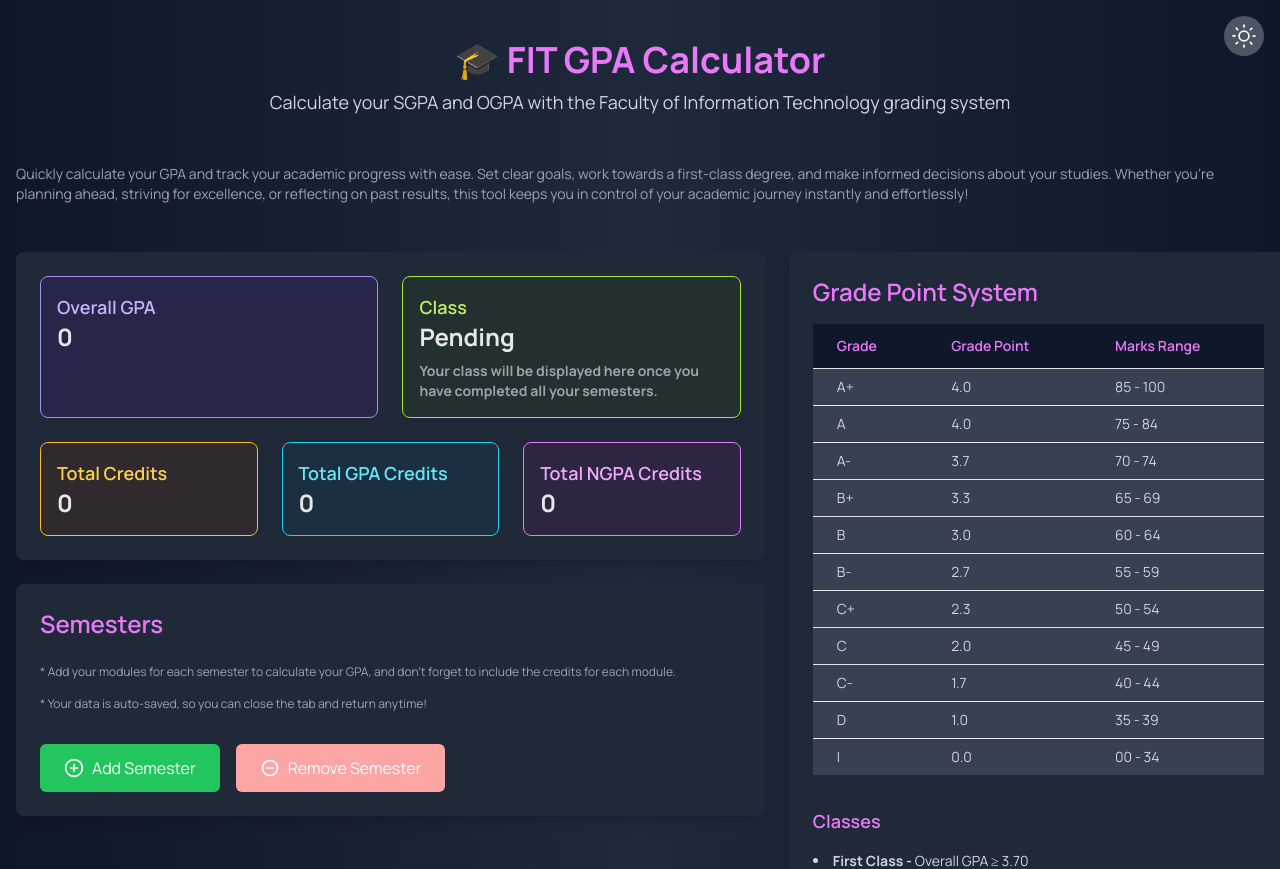
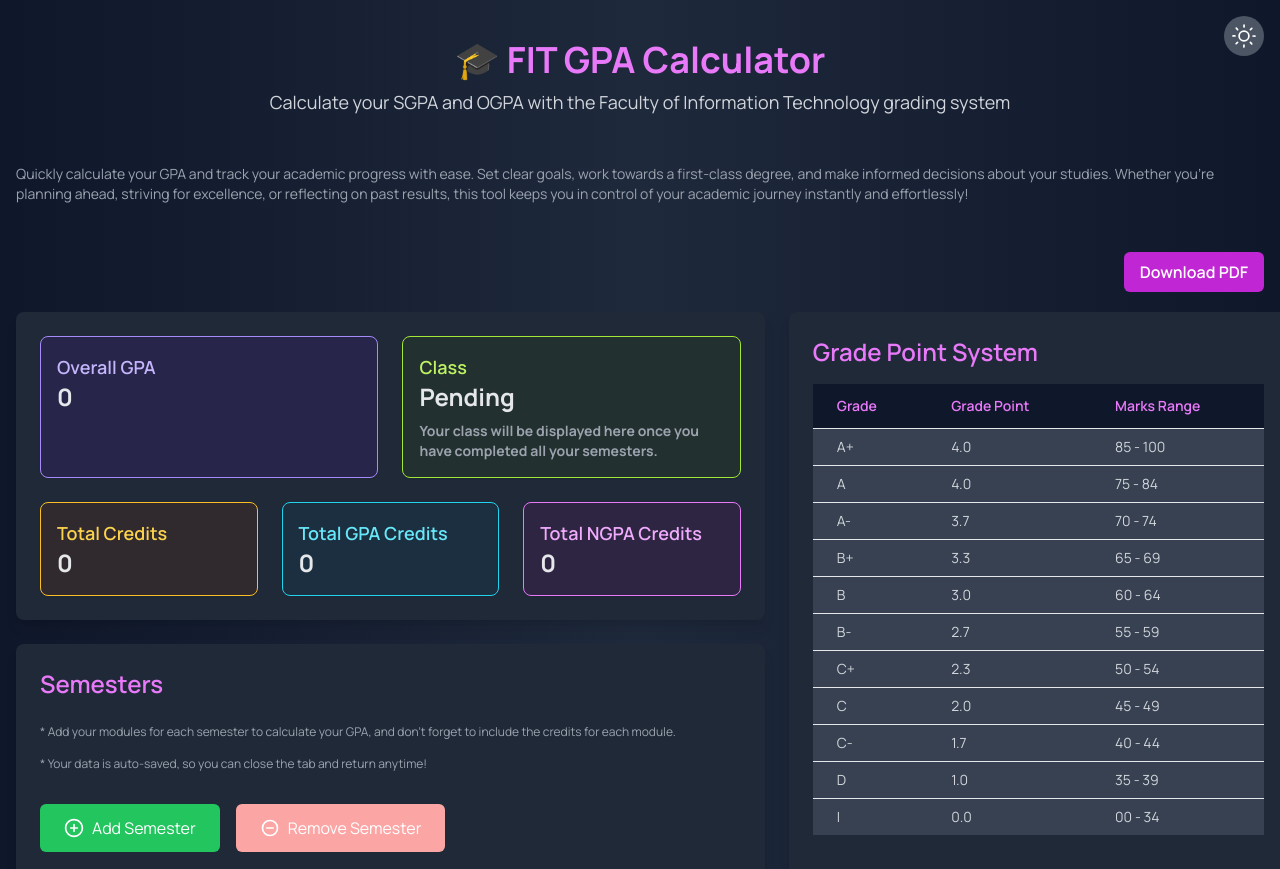
Before and after one commit to IshanHansaka/fit-gpa-calculator, a Next.js app: page / in a window 1280 px wide. Shown: the top 869 px of the page. Built offline with nearby package versions, Linux system fonts and the light colour scheme.

Commit message:
feat: implement PDF download functionality with university logos

```diff
--- /dev/null
+++ b/app/component/DownloadPDF.tsx
@@ -0,0 +1,101 @@
+import React, { useState } from 'react';
+import html2pdf from 'html2pdf.js';
+import { universityLogos } from '../constraint';
+import Image from 'next/image';
+
+const DownloadPDF = ({ totalCredits, result, summary, tableHtml }: { totalCredits: number, result: string, summary: string, tableHtml: string }) => {
+	const [showPopup, setShowPopup] = useState(false);
+	const [degree, setDegree] = useState('');
+	const [university, setUniversity] = useState<'University of Moratuwa' | 'University of Colombo' | 'University of Peradeniya'>('University of Moratuwa');
+
+	const handleDownload = () => {
+		setShowPopup(true);
+	};
+
+	const handleConfirm = () => {
+		setShowPopup(false);
+		const element = document.createElement('div');
+		element.style.position = 'relative';
+		element.style.padding = '32px';
+		element.style.fontFamily = 'Arial, sans-serif';
+		element.style.background = '#fff';
+		element.innerHTML = `
+			<div style='position:absolute;top:50%;left:50%;transform:translate(-50%,-50%);font-size:4rem;color:#a21caf22;pointer-events:none;z-index:0;font-weight:bold;white-space:nowrap;'>FIT GPA Calculator</div>
+			<div style='position:relative;z-index:1;'>
+				<div style='display:flex;align-items:center;gap:16px;margin-bottom:24px;'>
+					<img src='${universityLogos[university] || ''}' alt='logo' style='height:64px;'/>
+					<div>
+						<div style='font-size:2rem;font-weight:bold;color:#a21caf;'>${degree}</div>
+						<div style='font-size:1.2rem;color:#333;'>${university}</div>
+					</div>
+				</div>
+				<hr style='margin:16px 0;border-color:#a21caf;'>
+				<div style='margin-bottom:16px;'>${summary || ''}</div>
+						<div style='margin-bottom:24px;'>
+							${tableHtml || ''}
+						</div>
+				<div style='margin-top:24px;font-size:1.1rem;color:#a21caf;font-weight:bold;'>Total Credits: ${totalCredits}</div>
+				<div style='margin-top:8px;font-size:1.1rem;color:#a21caf;font-weight:bold;'>Result: ${result}</div>
+				<footer style='margin-top:32px;text-align:center;opacity:0.5;font-size:1rem;'>FIT GPA Calculator &copy; ${new Date().getFullYear()}</footer>
+			</div>
+		`;
+		html2pdf().set({ margin: 0, filename: 'gpa-summary.pdf', html2canvas: { scale: 2 } }).from(element).save();
+	};
+
+		return (
+			<>
+				<button
+					onClick={handleDownload}
+					className="px-4 py-2 bg-fuchsia-600 text-white rounded-md hover:bg-fuchsia-700 font-semibold"
+				>
+					Download PDF
+				</button>
+				{showPopup && (
+					<div className="fixed inset-0 bg-black bg-opacity-40 flex items-center justify-center z-50">
+						<div className="bg-white dark:bg-gray-900 p-8 rounded-lg shadow-lg w-full max-w-md">
+							<h2 className="text-xl font-bold mb-4 text-fuchsia-700">Download PDF</h2>
+							<div className="mb-4">
+								<label className="block mb-1 font-semibold">Degree</label>
+								<input
+									type="text"
+									value={degree}
+									onChange={e => setDegree(e.target.value)}
+									className="w-full px-3 py-2 border rounded-md focus:outline-none focus:ring focus:border-fuchsia-500"
+									placeholder="e.g. BSc in IT"
+								/>
+							</div>
+							<div className="mb-4">
+								<label className="block mb-1 font-semibold">University</label>
+								<select
+									value={university}
+									onChange={e => setUniversity(e.target.value as 'University of Moratuwa' | 'University of Colombo' | 'University of Peradeniya')}
+									className="w-full px-3 py-2 border rounded-md focus:outline-none focus:ring focus:border-fuchsia-500"
+								>
+									{Object.keys(universityLogos).map(u => (
+										<option key={u} value={u}>{u}</option>
+									))}
+								</select>
+							</div>
+							<div className="flex gap-4 mt-6">
+								<button
+									onClick={handleConfirm}
+									className="px-4 py-2 bg-fuchsia-600 text-white rounded-md hover:bg-fuchsia-700 font-semibold"
+									disabled={!degree}
+								>
+									Confirm & Download
+								</button>
+								<button
+									onClick={() => setShowPopup(false)}
+									className="px-4 py-2 bg-gray-300 text-gray-800 rounded-md hover:bg-gray-400 font-semibold"
+								>
+									Cancel
+								</button>
+							</div>
+						</div>
+					</div>
+				)}
+			</>
+	);
+};
+
+export default DownloadPDF;
--- /dev/null
+++ b/app/constraint.js
@@ -0,0 +1,7 @@
+// University logo mapping
+export const universityLogos = {
+  'University of Moratuwa': '/UOM.png',
+  'University of Colombo': '/public/Colombo.png',
+  'University of Peradeniya': '/public/Peradeniya.png',
+  // Add more universities and their logo paths here
+};
--- a/app/page.tsx
+++ b/app/page.tsx
@@ -1,11 +1,13 @@
 'use client';
 
-import { useState, useEffect } from 'react';
+import { useState, useEffect, useRef } from 'react';
+import html2pdf from 'html2pdf.js';
 import Hero from './component/Hero';
 import Class from './component/Class';
 import Semester from './component/Semester';
 import Table from './component/Table';
 import Head from 'next/head';
+import DownloadPDF from './component/DownloadPDF';
 
 type Module = {
   name: string;
@@ -36,6 +38,7 @@ const gradeToPoint: Record<string, number> = {
 };
 
 export default function Home() {
+  const pageRef = useRef<HTMLDivElement>(null);
   const [semesters, setSemesters] = useState<SemesterType[]>([]);
 
   useEffect(() => {
@@ -91,6 +94,11 @@ export default function Home() {
       ? parseFloat((totalGradePoints / totalGPACredits).toFixed(2))
       : 0.0;
 
+
+  // ...existing code...
+  // Add the button to trigger PDF download
+  // ...existing code...
+  // Place above the main grid
   return (
     <>
       <Head>
@@ -107,6 +115,62 @@ export default function Home() {
         <link rel="canonical" href="https://fit-gpa-calculator.vercel.app/" />
       </Head>
       <Hero />
+      <div style={{ marginBottom: '20px', textAlign: 'right' }}>
+        {/* Use DownloadPDF component for popup and professional PDF export */}
+        <DownloadPDF
+          totalCredits={totalGPACredits}
+          result={`Overall CGPA: ${overallGPA}`}
+          summary={`GPA Credits: ${totalGPACredits}, NGPA Credits: ${totalNGPACredits}`}
+          tableHtml={(() => {
+            let html = '';
+            semesters.forEach((semester) => {
+              html += `<div style="margin-bottom:24px;">
+                <div style="font-weight:bold;color:#4B2991;font-size:1.1rem;margin-bottom:8px;">
+                  Level ${semester.level} - Semester ${semester.semester}
+                </div>`;
+              if (semester.modules.length === 0) {
+                html += `<div style="font-style:italic;color:#888;margin-bottom:8px;">No modules added.</div>`;
+              } else {
+                html += `<table style="width:100%;border-collapse:collapse;margin-bottom:8px;font-size:14px;">
+                  <thead>
+                    <tr>
+                      <th style="border:1px solid #bbb;padding:8px;background:#e3e3e3;font-weight:bold;">Module Name</th>
+                      <th style="border:1px solid #bbb;padding:8px;background:#e3e3e3;font-weight:bold;">Credits</th>
+                      <th style="border:1px solid #bbb;padding:8px;background:#e3e3e3;font-weight:bold;">Grade</th>
+                      <th style="border:1px solid #bbb;padding:8px;background:#e3e3e3;font-weight:bold;">GPA/NGPA</th>
+                    </tr>
+                  </thead>
+                  <tbody>`;
+                semester.modules.forEach((module) => {
+                  html += `<tr>
+                    <td style="border:1px solid #ddd;padding:7px;background:#fff;">${module.name}</td>
+                    <td style="border:1px solid #ddd;padding:7px;background:#fff;">${module.credits}</td>
+                    <td style="border:1px solid #ddd;padding:7px;background:#fff;">${module.grade}</td>
+                    <td style="border:1px solid #ddd;padding:7px;background:#fff;">${module.gpa}</td>
+                  </tr>`;
+                });
+                html += `</tbody></table>`;
+              }
+              // Semester GPA
+              let semGPACredits = 0;
+              let semGradePoints = 0;
+              semester.modules.forEach((module) => {
+                const credits = parseFloat(module.credits) || 0;
+                const gradePoint = gradeToPoint[module.grade] || 0;
+                if (module.gpa === 'GPA') {
+                  semGPACredits += credits;
+                  semGradePoints += gradePoint * credits;
+                }
+              });
+              const semesterGPA = semGPACredits > 0 ? (semGradePoints / semGPACredits).toFixed(2) : '0.00';
+              html += `<div style="font-weight:bold;margin-bottom:8px;font-size:1rem;">Semester GPA: ${semesterGPA}</div>`;
+              html += `</div>`;
+            });
+            return html;
+          })()}
+        />
+      </div>
+      <div ref={pageRef}>
         <div className="grid grid-cols-1 xl:grid-cols-[60%_40%] gap-6 ">
           <div className="space-y-6">
             <Class
@@ -120,6 +184,7 @@ export default function Home() {
             <Table />
           </div>
         </div>
+      </div>
     </>
   );
 }
--- a/package.json
+++ b/package.json
@@ -10,6 +10,7 @@
     "lint": "next lint"
   },
   "dependencies": {
+    "html2pdf.js": "^0.10.3",
     "next": "15.1.2",
     "next-sitemap": "^4.2.3",
     "react": "^19.0.0",
@@ -17,6 +18,7 @@
   },
   "devDependencies": {
     "@eslint/eslintrc": "^3",
+    "@types/html2pdf.js": "^0.10.0",
     "@types/node": "^20",
     "@types/react": "^19",
     "@types/react-dom": "^19",
```
Also changed, not shown: public/UOM.png (added), 1 other file (tests, documents, lock files or other folders). Lines whose indentation alone changed are shown as unchanged.
